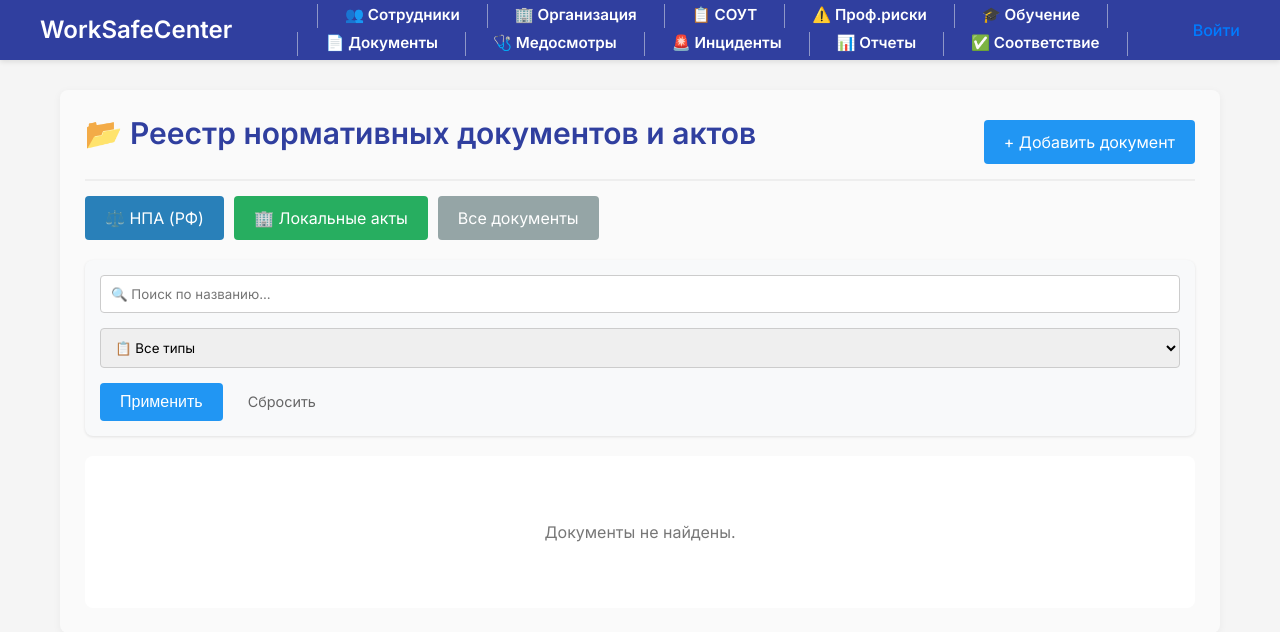
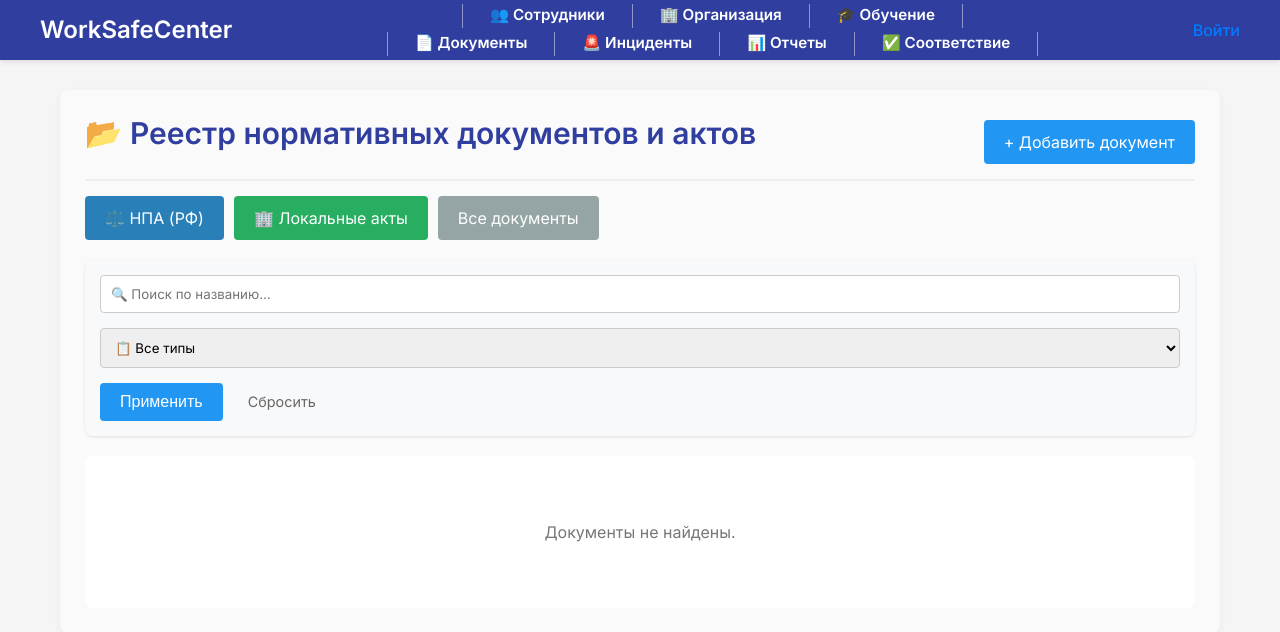
Before and after one commit to evlx87/WorkSafeCenter, a Django app: template documents/templates/documents/documents_list.html in a window 1280 px wide. Shown: the top 632 px of the page. Run offline with Django 5.2, Linux system fonts and the light colour scheme; the template is opened without the code that fills it, so the values that code supplies are empty.

Commit message:
Обновлен README.md

```diff
--- a/templates/includes/main_menu.html
+++ b/templates/includes/main_menu.html
@@ -6,10 +6,10 @@
       <li class="nav-divider"></li>
       <li><a href="{% url 'organization:organization_info' %}">🏢 Организация</a></li>
       <li class="nav-divider"></li>
-      <li><a href="{% url 'assessments:workplace_list' %}">📋 СОУТ</a></li>
+      <!-- <li><a href="{% url 'assessments:workplace_list' %}">📋 СОУТ</a></li>
       <li class="nav-divider"></li>
       <li><a href="#">⚠️ Проф.риски</a></li>
-      <li class="nav-divider"></li>
+      <li class="nav-divider"></li> -->
       <li><a href="{% url 'trainings:training_program_list' %}">🎓 Обучение</a></li>
       <li class="nav-divider"></li>
     </ul>
@@ -18,8 +18,8 @@
     <ul>
       <li class="nav-divider"></li>
       <li><a href="{% url 'documents:documents_list' %}">📄 Документы</a></li>
-      <li class="nav-divider"></li>
-      <li><a href="{% url 'medical_checks:medical_check_list' %}">🩺 Медосмотры</a></li>
+      <!-- <li class="nav-divider"></li>
+      <li><a href="{% url 'medical_checks:medical_check_list' %}">🩺 Медосмотры</a></li> -->
       <li class="nav-divider"></li>
       <li><a href="{% url 'incidents:incident_list' %}">🚨 Инциденты</a></li>
       <li class="nav-divider"></li>
```
Also changed, not shown: README.md.
